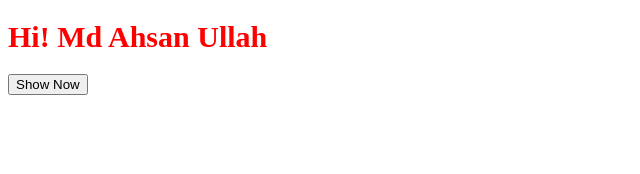
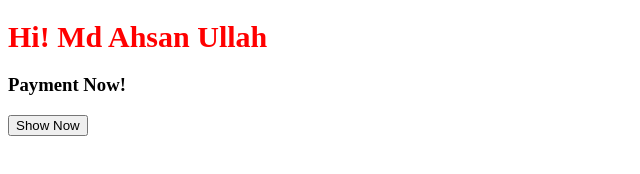
Before and after one commit to sumonaliupwork/my-first-projects, a plain HTML site: page index.html in a window 1280 px wide. Shown: the whole page, without its empty margins (0-640 px from the left). Drawn offline with Linux system fonts and the light colour scheme.

Commit message:
add code

```diff
--- a/index.html
+++ b/index.html
@@ -10,6 +10,7 @@
 <body>
 
     <h1 id="demo">Hi! Md Ahsan Ullah</h1>
+    <h3>Payment Now!</h3>
     <button onclick="myFunction()">Show Now</button>
 
 
```
